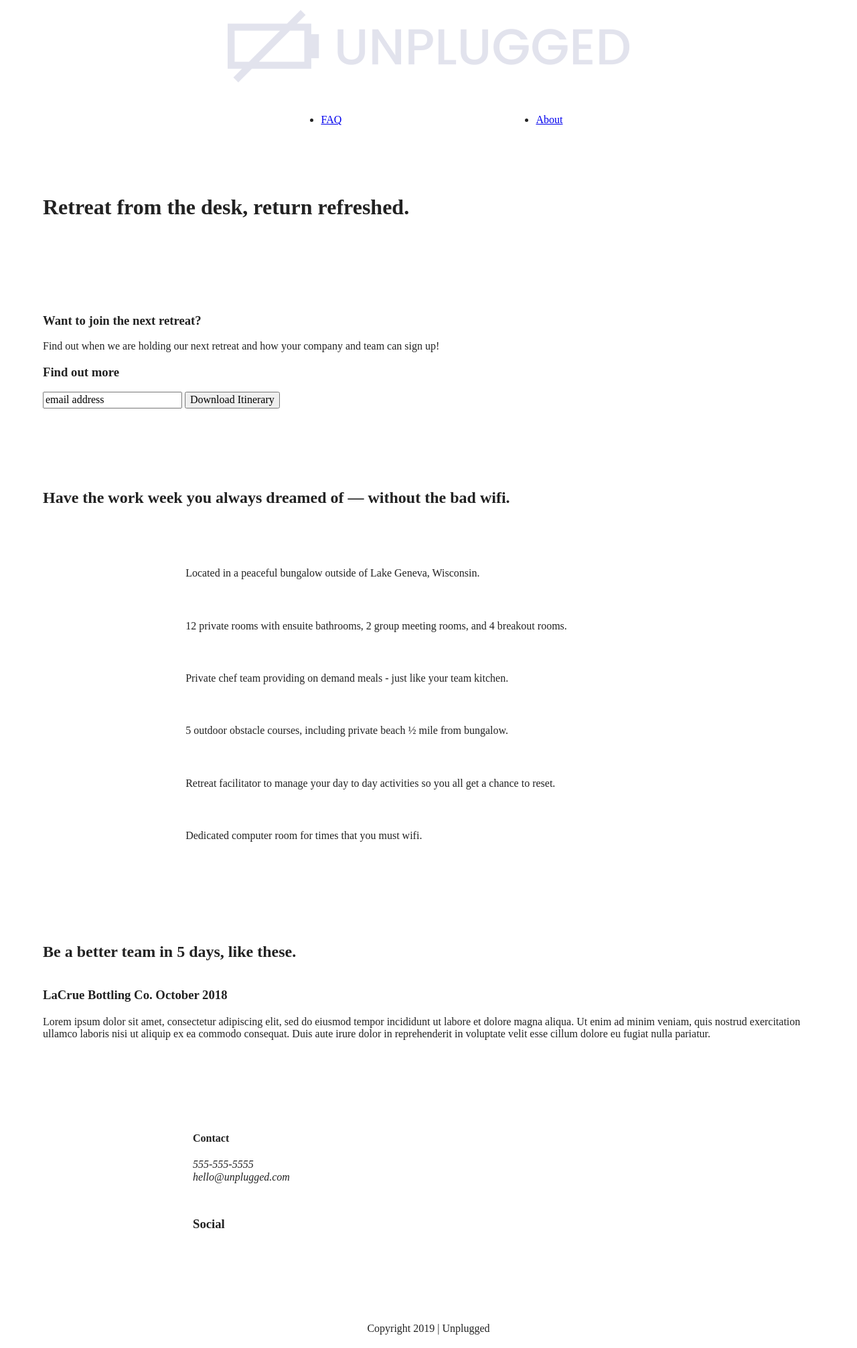
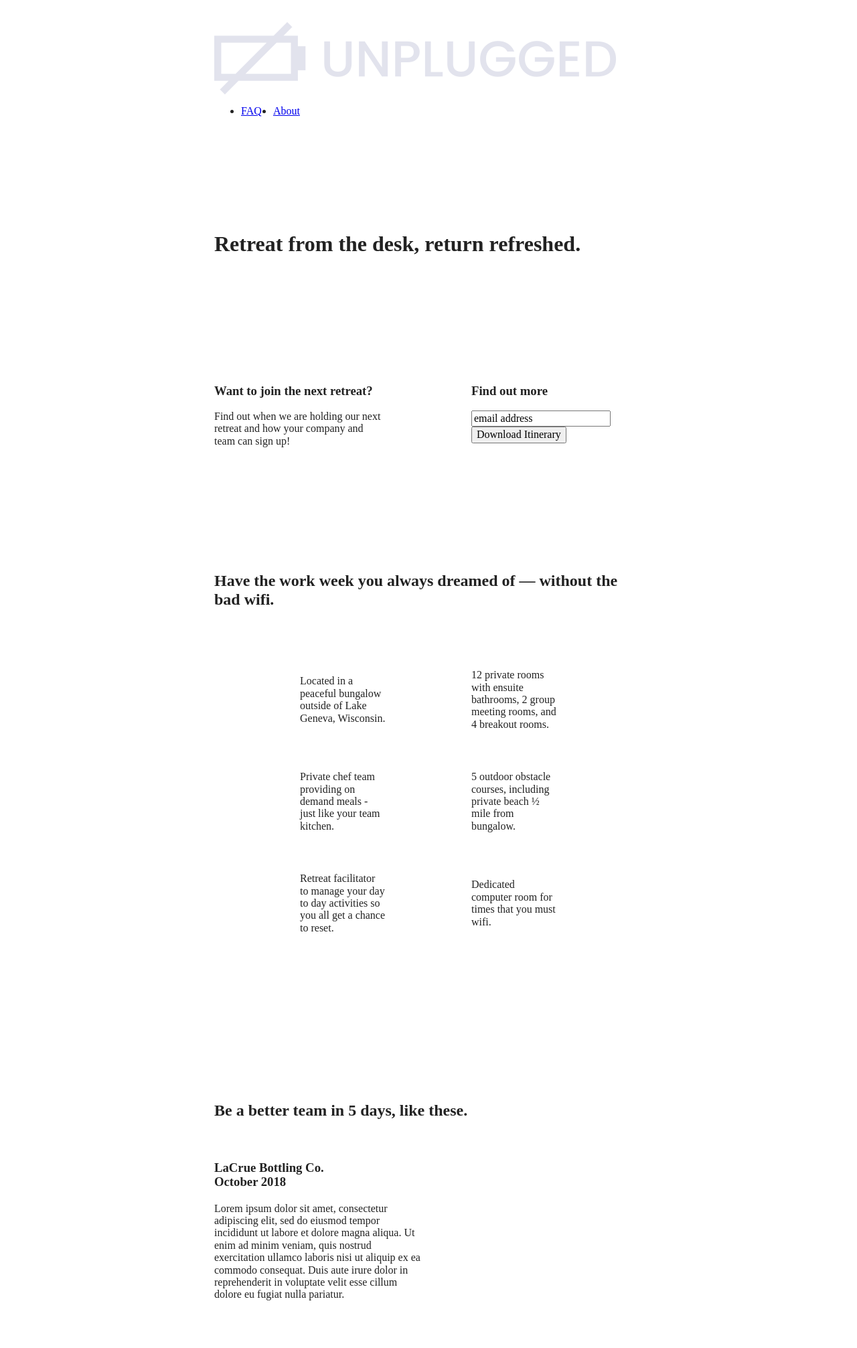
Before and after one commit to Miriam-C-B/unplugged-site, a website built with Parcel: page index.html in a window 1280 px wide. Shown: the top 2013 px of the page at 67% size. Built offline with nearby package versions, Linux system fonts and the light colour scheme.

Commit message:
Tablet styles

```diff
--- a/css/main.css
+++ b/css/main.css
@@ -412,16 +412,141 @@ textarea {
    Modify as content requires.
    ========================================================================== */
 
-@media only screen and (min-width: 35em) {
-  /* Style adjustments for viewports that meet the condition */
+@media only screen and (min-width: 768px) {
+  /* TABLET STYLES HERE*/
+  /*general styles*/
+.content-wrapper {
+    max-width: 640px;
+    margin: 100px 0;
+}
+ /* Header */
+
+ header {
+    justify-content: space-around;
+    padding: 33px 0;
 }
 
-@media print,
-  (-webkit-min-device-pixel-ratio: 1.25),
-  (min-resolution: 1.25dppx),
-  (min-resolution: 120dpi) {
-  /* Style adjustments for high resolution devices */
+header .content-wrapper {
+    justify-content: space-between;
+    width: 100%;
 }
+
+header nav {
+    width: 20%;
+}
+
+header nav ul {
+    justify-content: space-between;
+}
+
+.header-divider {
+    display: none;
+}
+
+/* Hero Area */
+
+/* Aside */
+aside .content-wrapper {
+  display: flex;
+  flex-flow: row wrap;
+  justify-content: space-between;
+  margin: 50px 0;
+}
+
+aside .content-wrapper .form-description,
+aside .content-wrapper .form {
+    width: 40%;
+    margin: 0;
+}
+
+/* Features */
+
+.features article {
+  align-items: center;
+  display: flex;
+  flex-basis: 40%;
+  flex-flow: column wrap;
+  justify-content: center;
+}
+
+.features .features-item-description {
+    width: 50%;
+}
+
+/* Reviews */
+.reviews article {
+  display: flex;
+  justify-content: space-between;
+}
+
+.reviews article div {
+    width: 49%;
+}
+
+/* Footer */
+footer .content-wrapper {
+    width: 65%;
+    margin: 100px 0;
+}
+
+.footer-content {
+  align-items: center;
+  display: flex;
+  justify-content: space-between;
+}
+
+footer .contact {
+    margin-bottom: 0;
+}
+
+footer .copyright {
+    width: 100%;
+}
+
+/*ABOUT PAGE TABLET*/
+.mission-content {
+  display: flex;
+  justify-content: space-between;
+  align-items: center;
+  padding-top: 20px
+}
+
+.mission-content p {
+  width: 45%;
+}
+
+.contact-section .content-wrapper h2 {
+  width: 80%;
+}
+
+.contact-content {
+  display: flex;
+  justify-content: space-between;
+  align-items: center;
+}
+
+/* FAQ PAGE TABLET */
+.faq .content-wrapper {
+  justify-content: space-between;
+}
+
+.faq-content {
+  flex-basis: 45%;
+}
+
+.faq h2 {
+  width: 100%;
+}
+
+}
+
+@media only screen and (min-width: 1200px) {
+  /* DESKTOP STYLES HERE*/
+
+
+}
+
+
 
 /* ==========================================================================
    Print styles.
```
